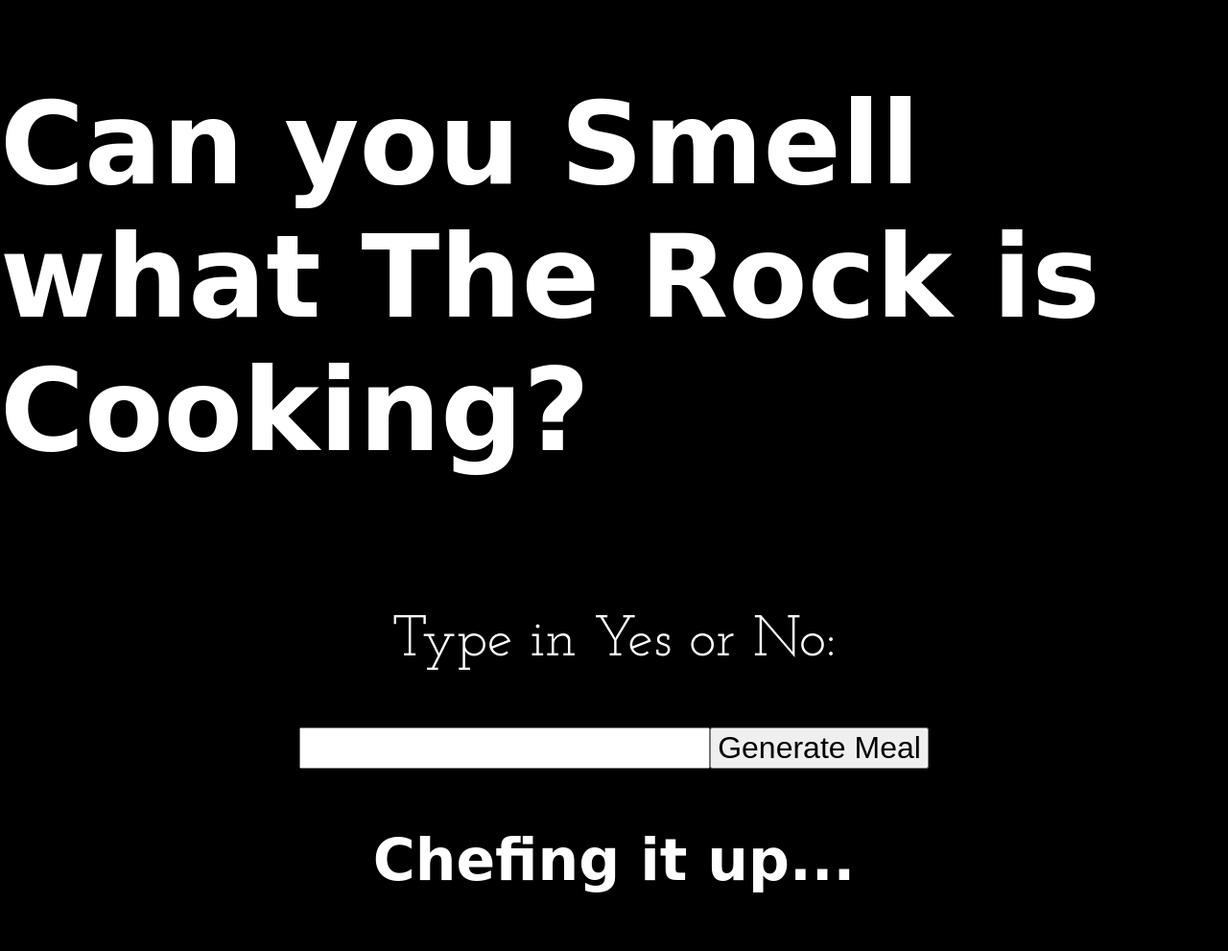
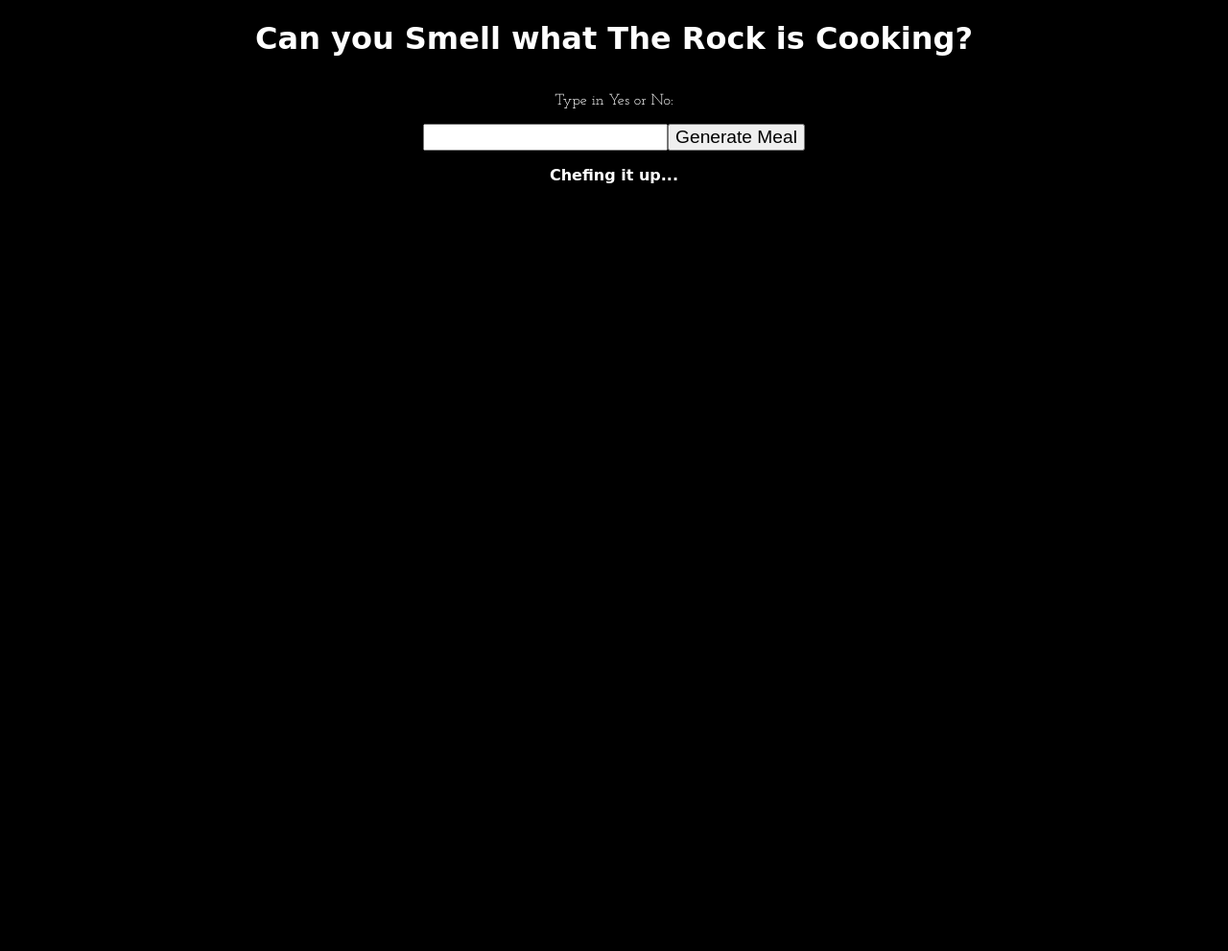
Before and after one commit to rebeccaasencio/Random_Generator, a plain HTML site: page index.html in a window 1280 px wide. Shown: the whole page at 96% size. After the commit the page ends 800 px from the top, so only its background shows below. Drawn offline with Linux system fonts and the light colour scheme; a web font is replaced by a local one.

Commit message:
Added Initial Files

```diff
--- a/style.css
+++ b/style.css
@@ -25,7 +25,7 @@
   justify-content: center;
   align-items: center;
   font-family: 'Petit Formal Script', cursive;
-  font-size: 60px;
+  /* font-size: 60px; */
 }
 
 .Prompt{
@@ -33,7 +33,7 @@
   justify-content: center;
   align-items: center;
   font-family: 'Josefin Slab', serif;
-  font-size: 60px
+  /* font-size: 60px */
 }
 
 .BoxTypeIn{
@@ -48,7 +48,7 @@
   align-items: center;
   font-family: 'Petit Formal Script', cursive;
   font-weight: bold;
-  font-size: 60px;
+  /* font-size: 60px; */
 }
 
 #img{
@@ -62,5 +62,5 @@
 
 input, button{
   /* height: 200px; */
-  font-size: 2.5vw;
+  font-size: 1.5vw;
 }
```
